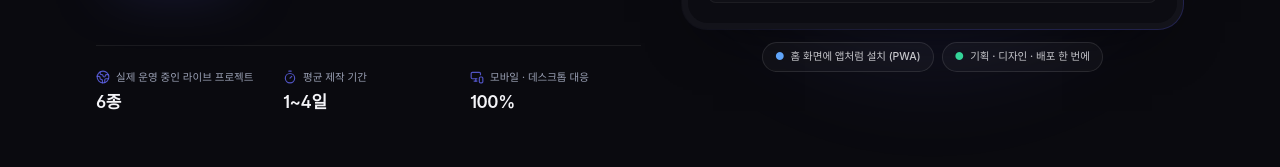
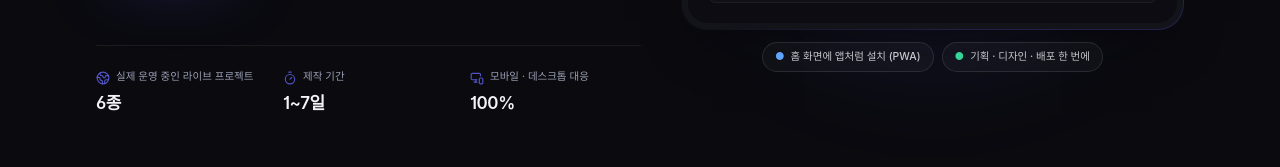
Before and after one commit to chan992255-lab/wave-lab, a React (Vite) app: page / in a window 1280 px wide. Shown: the part 558-725 px from the top of the page. Built offline with nearby package versions, Linux system fonts and the light colour scheme; no server answers; a web font is replaced by a local one.

Commit message:
fix: 히어로 통계 라벨 줄바꿈 처리, 제작 기간 표기 정리

```diff
--- a/src/components/Hero.tsx
+++ b/src/components/Hero.tsx
@@ -2,7 +2,7 @@ import { ArrowRight, ArrowUpRight, Globe2, MonitorSmartphone, Timer } from 'luci
 
 const stats = [
   { icon: Globe2, label: '실제 운영 중인 라이브 프로젝트', value: '6종' },
-  { icon: Timer, label: '평균 제작 기간', value: '1~4일' },
+  { icon: Timer, label: '제작 기간', value: '1~7일' },
   { icon: MonitorSmartphone, label: '모바일 · 데스크톱 대응', value: '100%' },
 ];
 
@@ -148,9 +148,9 @@ export function Hero() {
             <dl className="mt-12 grid animate-fade-up grid-cols-3 gap-4 border-t border-white/[0.07] pt-6 [animation-delay:320ms]">
               {stats.map(({ icon: Icon, label, value }) => (
                 <div key={label}>
-                  <dt className="flex items-center gap-1.5 text-[10.5px] leading-tight text-sub">
-                    <Icon className="h-3.5 w-3.5 shrink-0 text-indigo/80" />
-                    <span className="truncate">{label}</span>
+                  <dt className="flex items-start gap-1.5 text-[10.5px] leading-[1.4] text-sub">
+                    <Icon className="mt-[1px] h-3.5 w-3.5 shrink-0 text-indigo/80" />
+                    <span>{label}</span>
                   </dt>
                   <dd className="mt-1.5 text-[17px] font-semibold tracking-tight text-ink">{value}</dd>
                 </div>
```
